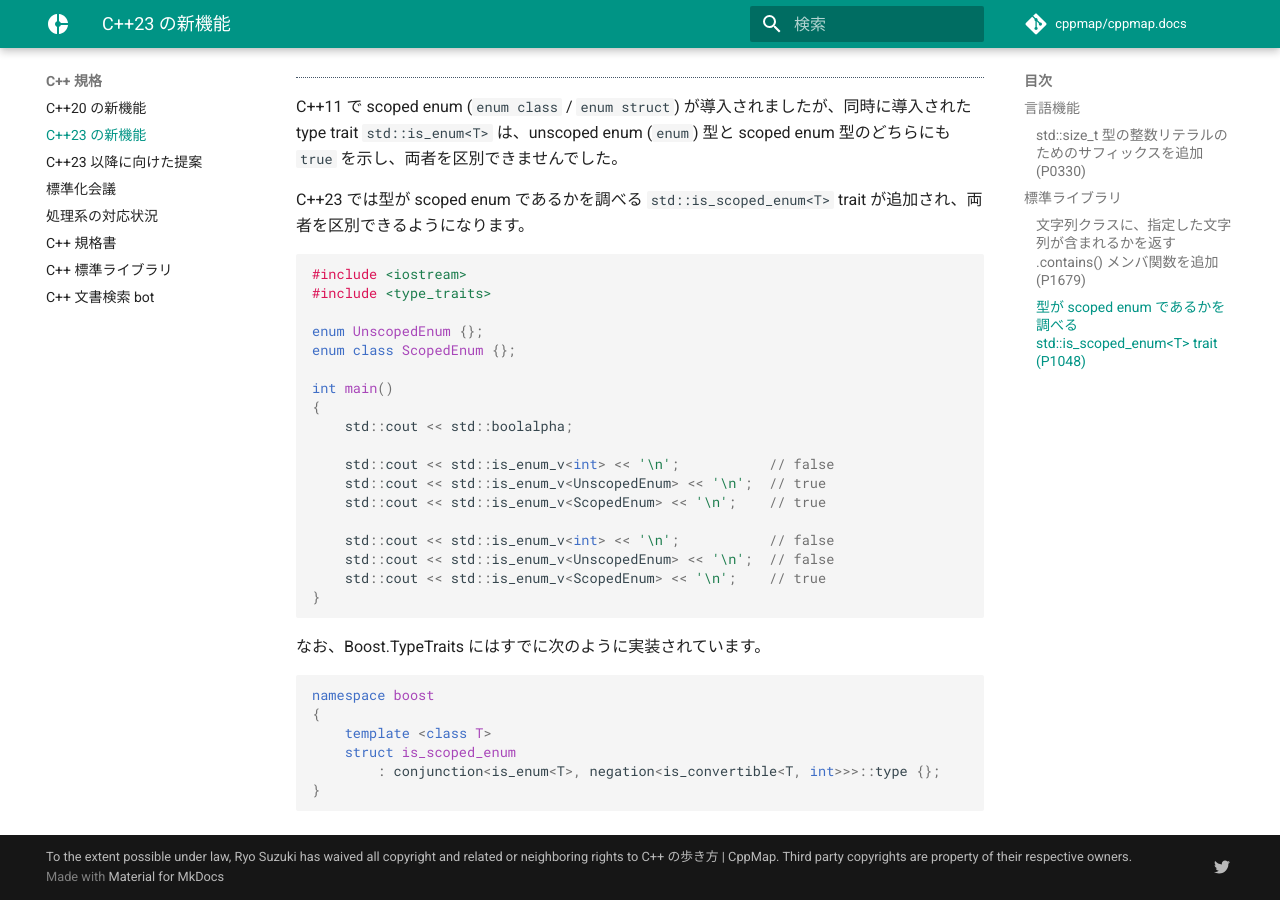
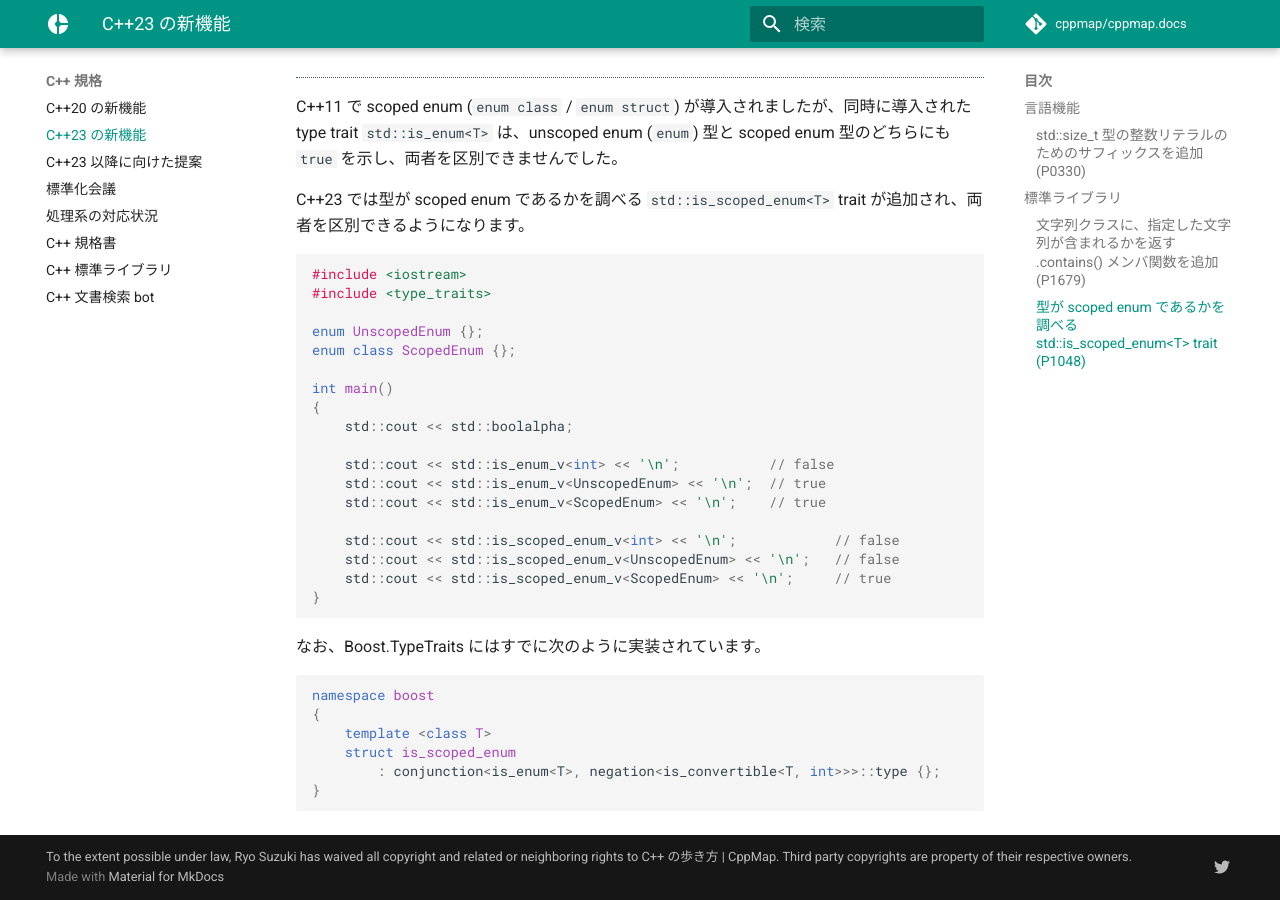
Before and after one commit to cppmap/cppmap.docs, an MkDocs documentation site: the page built from docs/standardization/cpp23.md, in a window 1280 px wide and 900 px high, scrolled down 2307 px. Built offline with MkDocs 1.6.1 and Material for MkDocs 9.7.7, drawn with Linux system fonts in a browser that asks for light colours; nearby versions of some CDN libraries; comment, search, counter and statistics services are not loaded.

Commit message:
Update cpp23.md

````diff
--- a/docs/standardization/cpp23.md
+++ b/docs/standardization/cpp23.md
@@ -118,9 +118,9 @@ int main()
 	std::cout << std::is_enum_v<UnscopedEnum> << '\n';	// true
 	std::cout << std::is_enum_v<ScopedEnum> << '\n';	// true
 
-	std::cout << std::is_enum_v<int> << '\n';			// false
-	std::cout << std::is_enum_v<UnscopedEnum> << '\n';	// false
-	std::cout << std::is_enum_v<ScopedEnum> << '\n';	// true
+	std::cout << std::is_scoped_enum_v<int> << '\n';			// false
+	std::cout << std::is_scoped_enum_v<UnscopedEnum> << '\n';	// false
+	std::cout << std::is_scoped_enum_v<ScopedEnum> << '\n';		// true
 }
 ```
 
````
